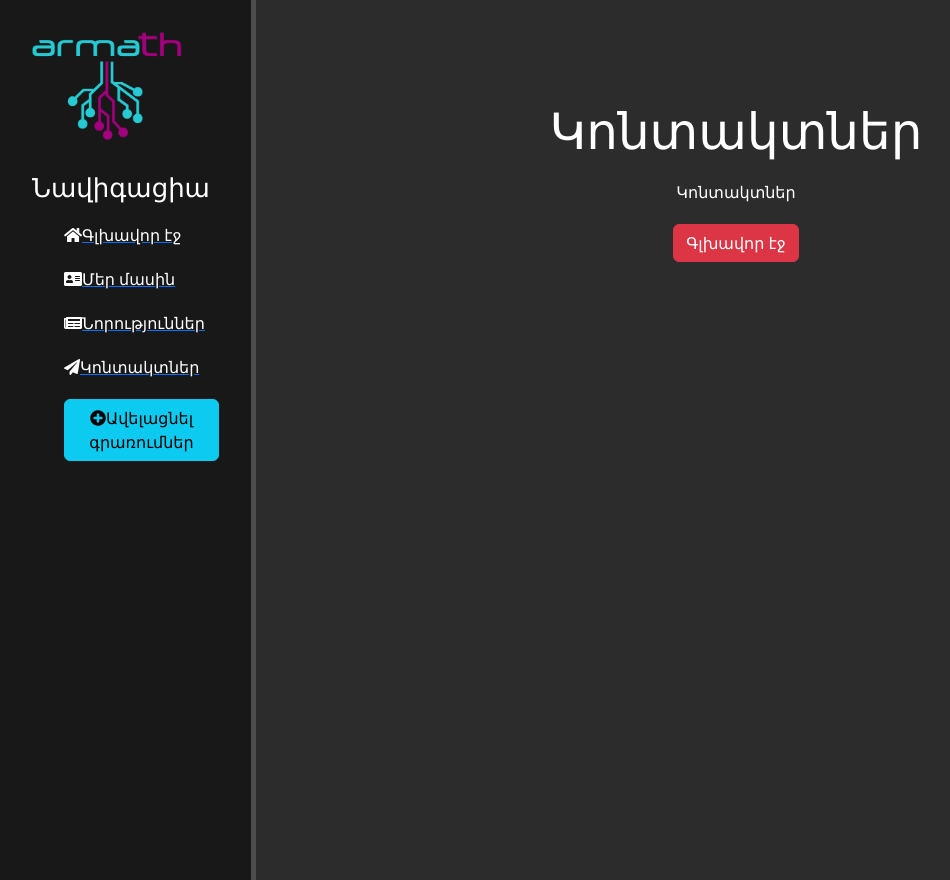
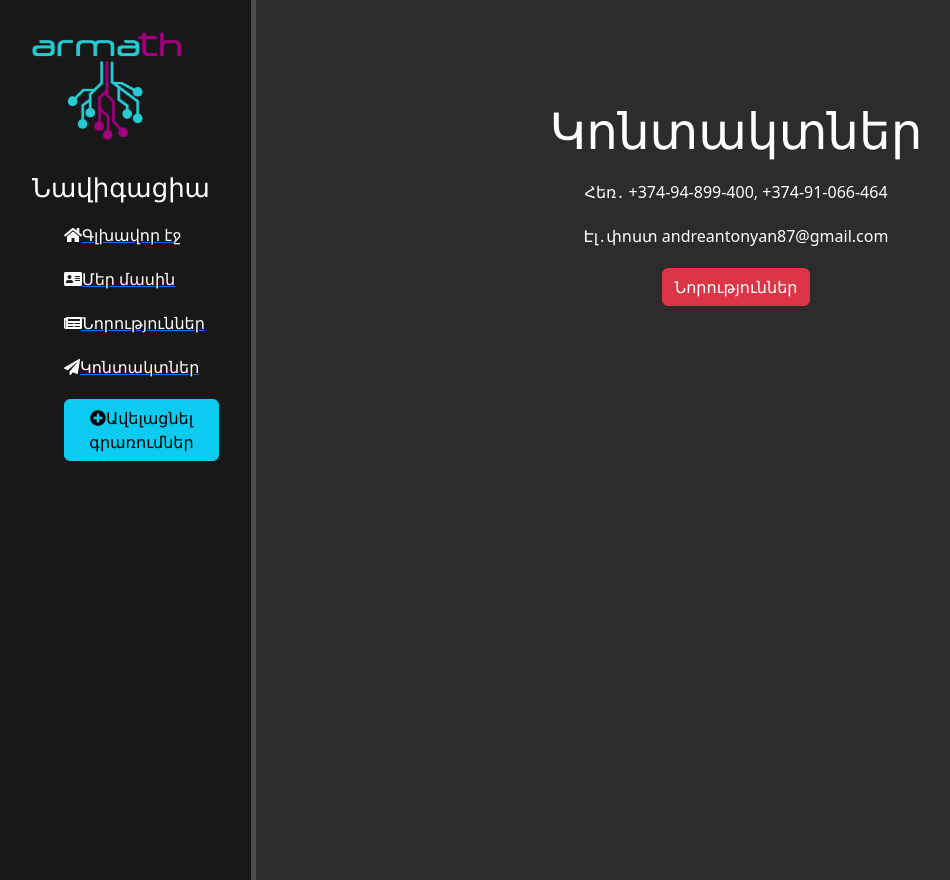
Before and after one commit to AndreAntonyan/web_sample_app, a Django app: page /contacts in a window 1280 px wide. Shown: the whole page, without its empty margins (0-950 px from the left). Run offline with Django 5.2, Linux system fonts and the light colour scheme; some libraries are stand-ins or nearby versions.

Commit message:
Fixed contact button bug.

```diff
--- a/itproger/main/templates/main/contacts.html
+++ b/itproger/main/templates/main/contacts.html
@@ -5,7 +5,8 @@
 {% block content %}
     <div class="features">
         <h1>{{ title }}</h1>
-        <p>Կոնտակտներ</p>
-        <a href="{% url 'contacts' %}"><button class="btn btn-danger">Գլխավոր էջ</button></a>
+        <p>Հեռ․ +374-94-899-400, +374-91-066-464</p>
+        <p>Էլ․փոստ andreantonyan87@gmail.com</p>
+        <a href="{% url 'news_home' %}"><button class="btn btn-danger">Նորություններ</button></a>
     </div>
 {% endblock %}
--- a/itproger/news/templates/news/news_home.html
+++ b/itproger/news/templates/news/news_home.html
@@ -14,7 +14,7 @@
             </div>
             {%endfor%}
         {% else %}
-            <p>Նորություններ չկան։</p><button class="btn btn-danger">Կոնտակտներ</button></a>
+            <p>Նորություններ չկան։</p><a href="{% url 'contacts' %}"><button class="btn btn-danger">Կոնտակտներ</button></a>
         {% endif %}
 
         {# Комментарий #}
```
